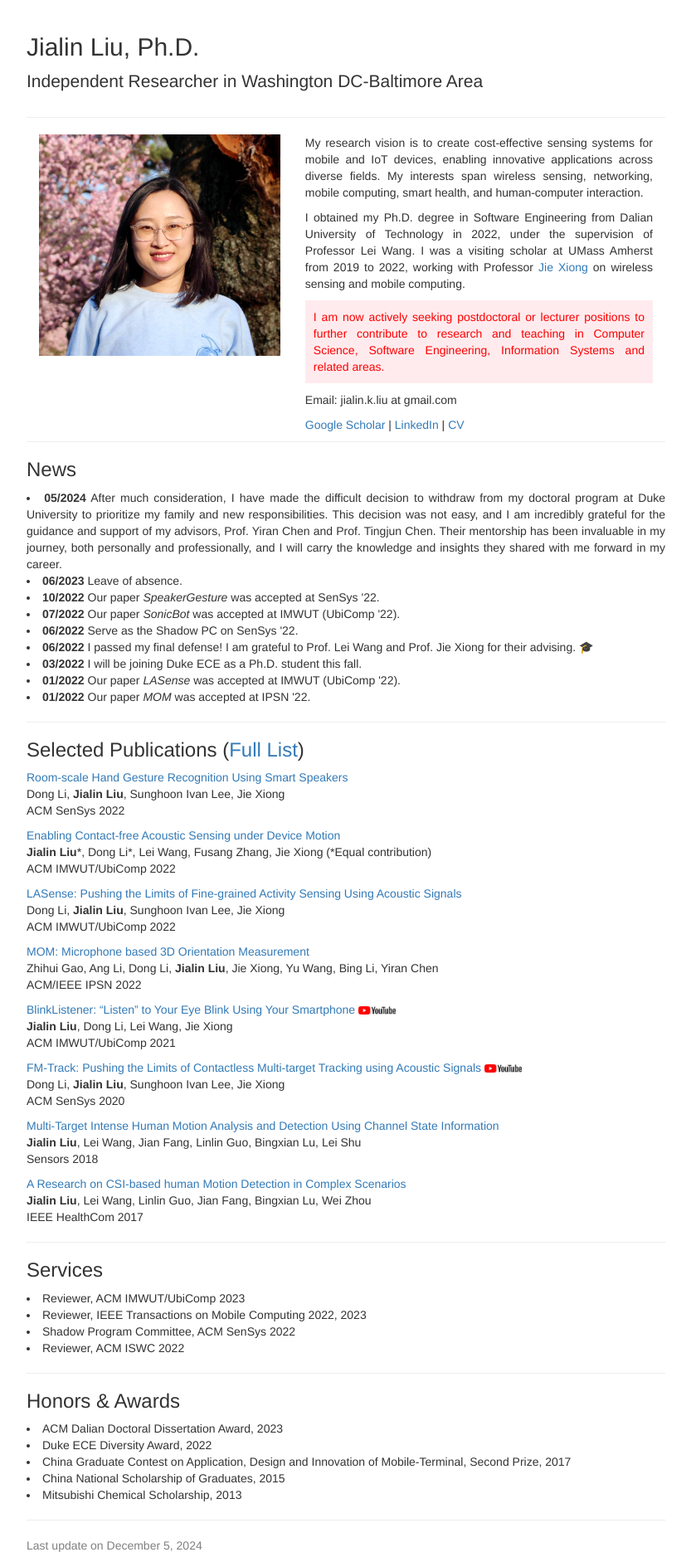
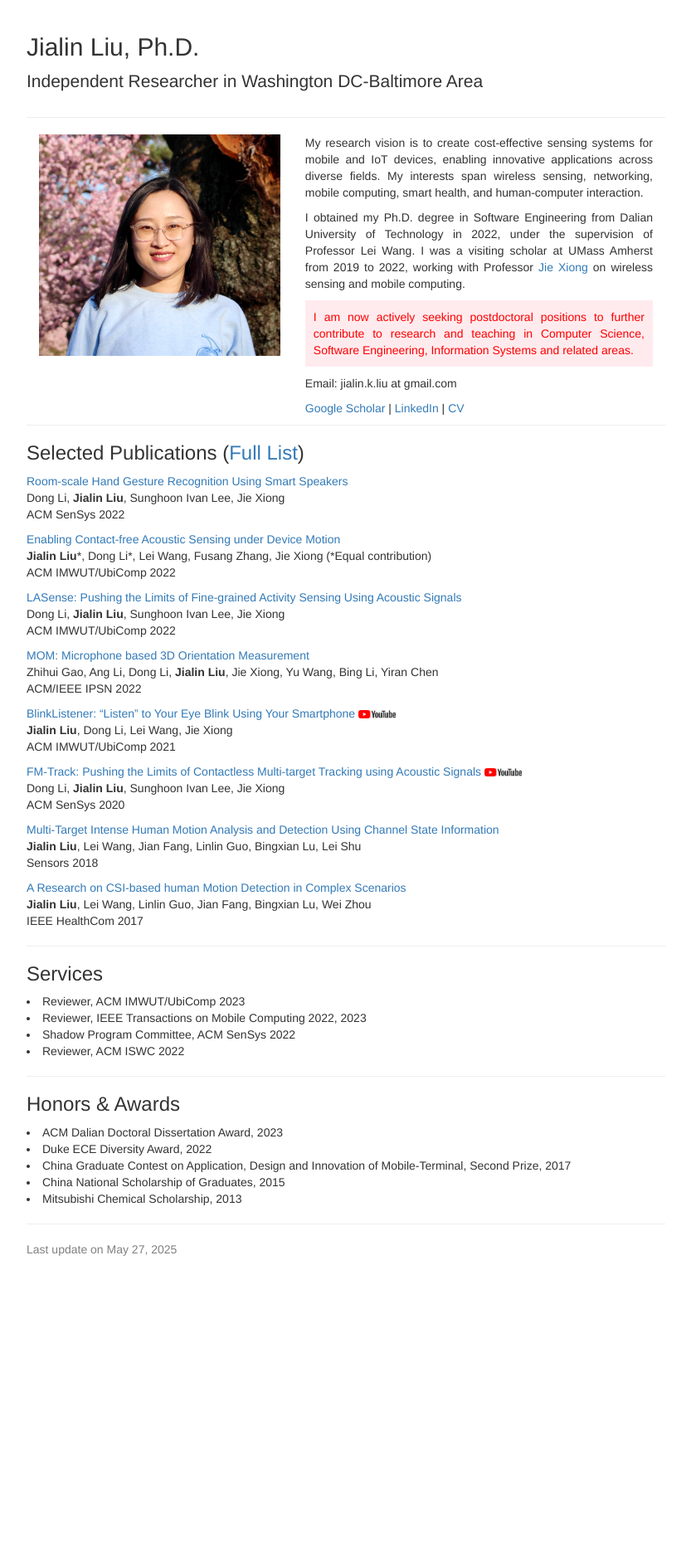
Before and after one commit to jialinliu33/jialinliu33.github.io, a Jekyll site: the page built from index.md, in a window 1280 px wide. Shown: the whole page at 83% size, without its empty margins (223-1056 px from the left). Built offline with Jekyll 4.4.1, drawn with Linux system fonts in a browser that asks for light colours; our own code applies the rules of GitHub Pages for plain Markdown files; comment, search, counter and statistics services are not loaded; after the commit the page ends 1526 px from its top, so only the background shows below that.

Commit message:
Update index.md

```diff
--- a/index.md
+++ b/index.md
@@ -10,23 +10,12 @@
           <div class="col-md-7">
           <p align="justify">My research vision is to create cost-effective sensing systems for mobile and IoT devices, enabling innovative applications across diverse fields. My interests span wireless sensing, networking, mobile computing, smart health, and human-computer interaction.</p>
           <p align="justify">I obtained my Ph.D. degree in Software Engineering from Dalian University of Technology in 2022, under the supervision of Professor Lei Wang. I was a visiting scholar at UMass Amherst from 2019 to 2022, working with Professor <a href="https://people.cs.umass.edu/~jxiong/">Jie Xiong</a> on wireless sensing and mobile computing. </p>
-          <p align="justify" style="color: red; background-color: #ffebee; padding: 10px;">I am now actively seeking postdoctoral or lecturer positions to further contribute to research and teaching in Computer Science, Software Engineering, Information Systems and related areas.
+          <p align="justify" style="color: red; background-color: #ffebee; padding: 10px;">I am now actively seeking postdoctoral positions to further contribute to research and teaching in Computer Science, Software Engineering, Information Systems and related areas.
           </p>
           <p>Email: jialin.k.liu at gmail.com</p>
           <p><a href="https://scholar.google.com/citations?user=57GlfUQAAAAJ&hl">Google Scholar</a> | <a href="https://www.linkedin.com/in/jialin-liu-04221a223/">LinkedIn</a> | <a href="Jialin_CV.pdf">CV</a></p>
           </div>
       </div>
-      <hr style="clear:both"/>
-      <h3>News</h3>
-      <li align="justify"><b>05/2024</b>  After much consideration, I have made the difficult decision to withdraw from my doctoral program at Duke University to prioritize my family and new responsibilities. This decision was not easy, and I am incredibly grateful for the guidance and support of my advisors, Prof. Yiran Chen and Prof. Tingjun Chen. Their mentorship has been invaluable in my journey, both personally and professionally, and I will carry the knowledge and insights they shared with me forward in my career.</li>
-      <li><b>06/2023</b>  Leave of absence.</li>
-      <li><b>10/2022</b>  Our paper <i>SpeakerGesture</i> was accepted at SenSys '22.</li>
-      <li><b>07/2022</b>  Our paper <i>SonicBot</i> was accepted at IMWUT (UbiComp '22).</li>
-      <li><b>06/2022</b> Serve as the Shadow PC on SenSys '22.</li>
-      <li><b>06/2022</b> I passed my final defense! I am grateful to Prof. Lei Wang and Prof. Jie Xiong for their advising. 🎓</li>
-      <li><b>03/2022</b> I will be joining Duke ECE as a Ph.D. student this fall. </li>
-      <li><b>01/2022</b>  Our paper <i>LASense</i> was accepted at IMWUT (UbiComp '22).</li>
-      <li><b>01/2022</b>  Our paper <i>MOM</i> was accepted at IPSN '22.</li>
       <hr style="clear:both"/>
       <h3>Selected Publications (<a href="https://scholar.google.com/citations?user=57GlfUQAAAAJ&hl=zh-CN">Full List</a>)</h3>
       <p><a href="papers/SenSys22-SpeakerGesture.pdf">Room-scale Hand Gesture Recognition Using Smart Speakers</a><br/>
@@ -77,7 +66,7 @@
       <li>China National Scholarship of Graduates, 2015</li>
       <li>Mitsubishi Chemical Scholarship, 2013</li>
       <hr style="clear:both"/>
-      <p style="color:grey;">Last update on December 5, 2024</p>
+      <p style="color:grey;">Last update on May 27, 2025</p>
     </div>
     <a href="http://www.clustrmaps.com/map/Jialinliu.me" title="Visit tracker for Jialinliu.me"><img src="//www.clustrmaps.com/map_v2.png?d=GUWi9f_jwPjZdg4kJ88UtA5khIiU9ofay5he0XY54c8" style="display: none;" /></a>
   </body>
```
